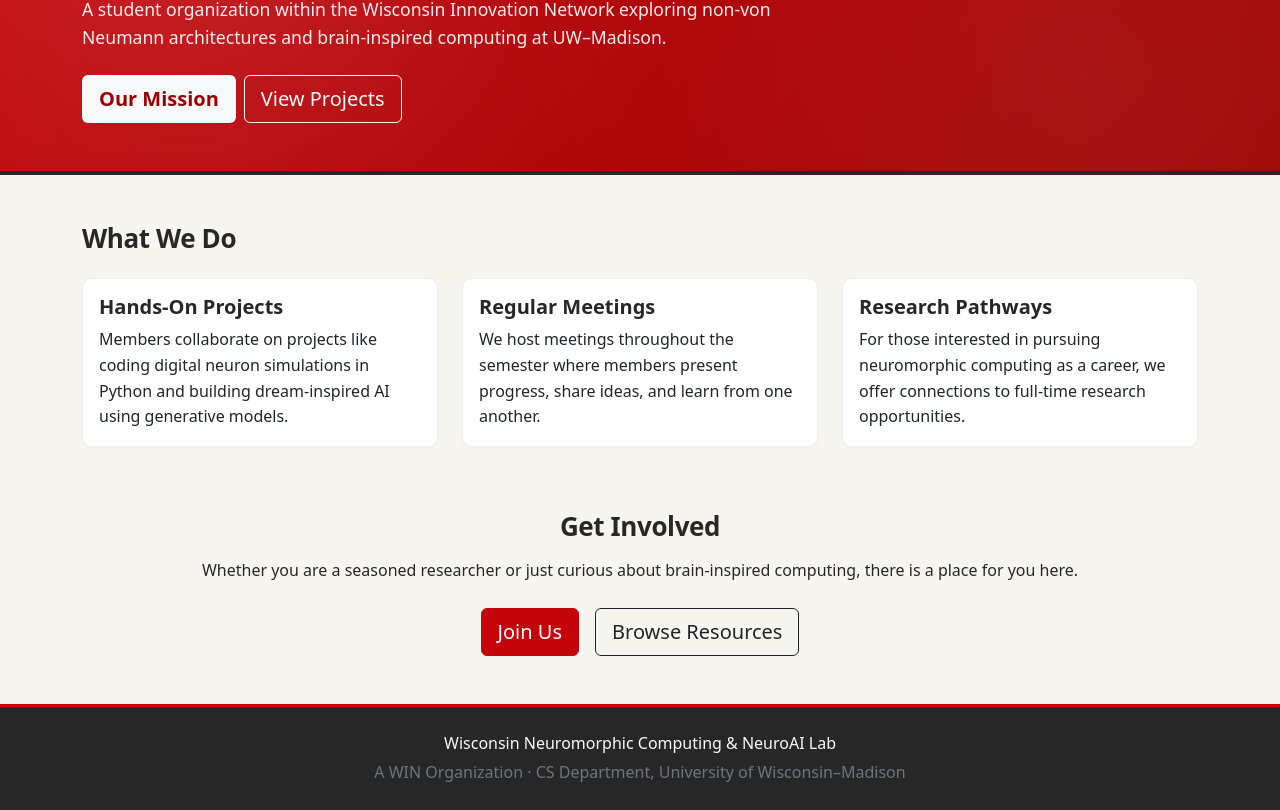
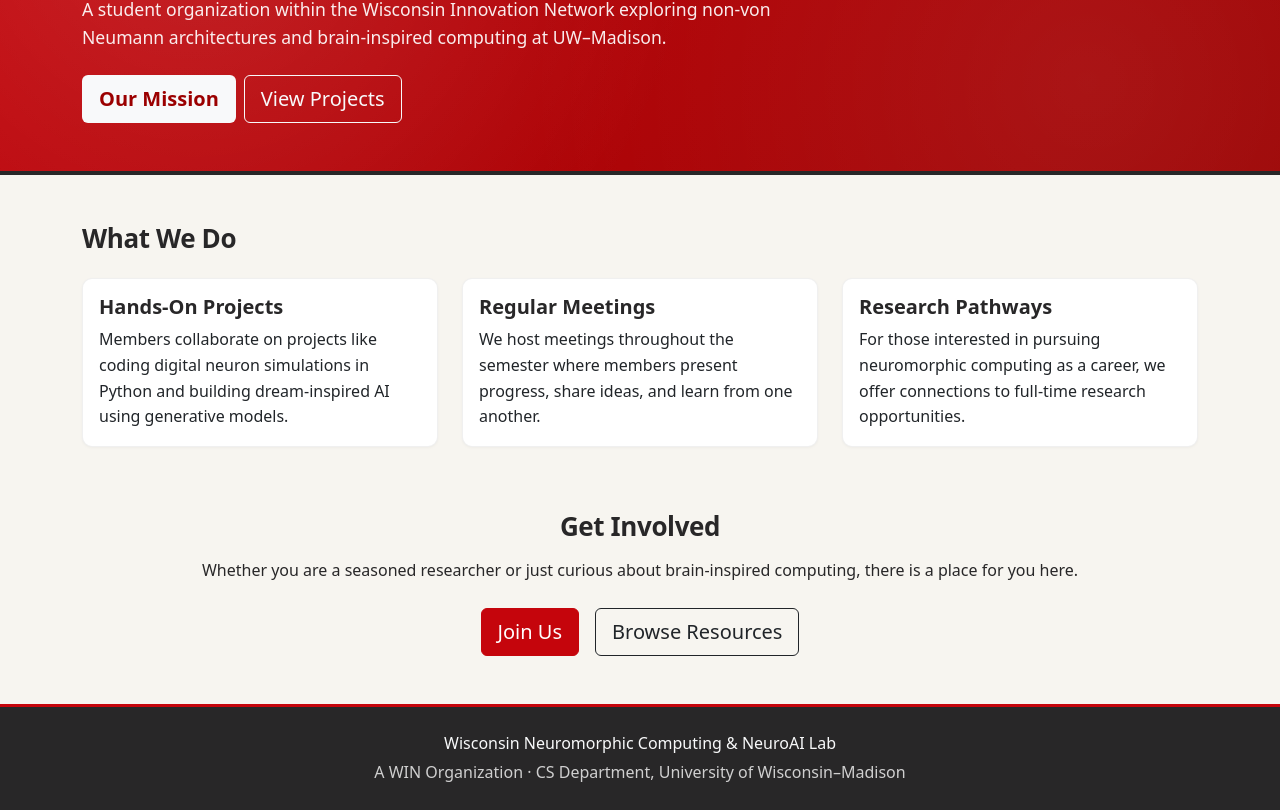
Before and after one commit to CS571-S26/p170, a React (Vite) app: page / in a window 1280 px wide. Shown: the part 250-1060 px from the top of the page. Built offline with nearby package versions, Linux system fonts and the light colour scheme.

Commit message:
Improve footer subtitle contrast for WCAG AA

```diff
--- a/src/components/common/Footer.jsx
+++ b/src/components/common/Footer.jsx
@@ -7,7 +7,7 @@
                 <p className="mb-1">
                     Wisconsin Neuromorphic Computing &amp; NeuroAI Lab
                 </p>
-                <p className="mb-0 text-secondary">
+                <p className="mb-0 footer-subtle">
                     A WIN Organization &middot; CS Department, University of Wisconsin&ndash;Madison
                 </p>
             </Container>
--- a/src/index.css
+++ b/src/index.css
@@ -236,6 +236,10 @@
   border-top: 3px solid var(--uw-red);
 }
 
+footer .footer-subtle {
+  color: rgba(255, 255, 255, 0.78);
+}
+
 /* --- Table --- */
 
 .table {
```
